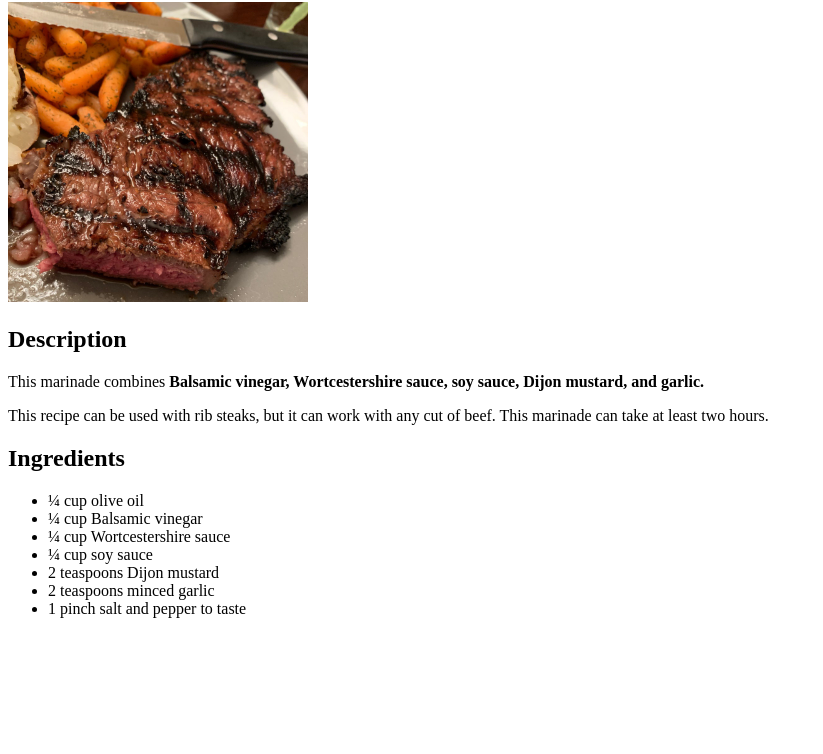
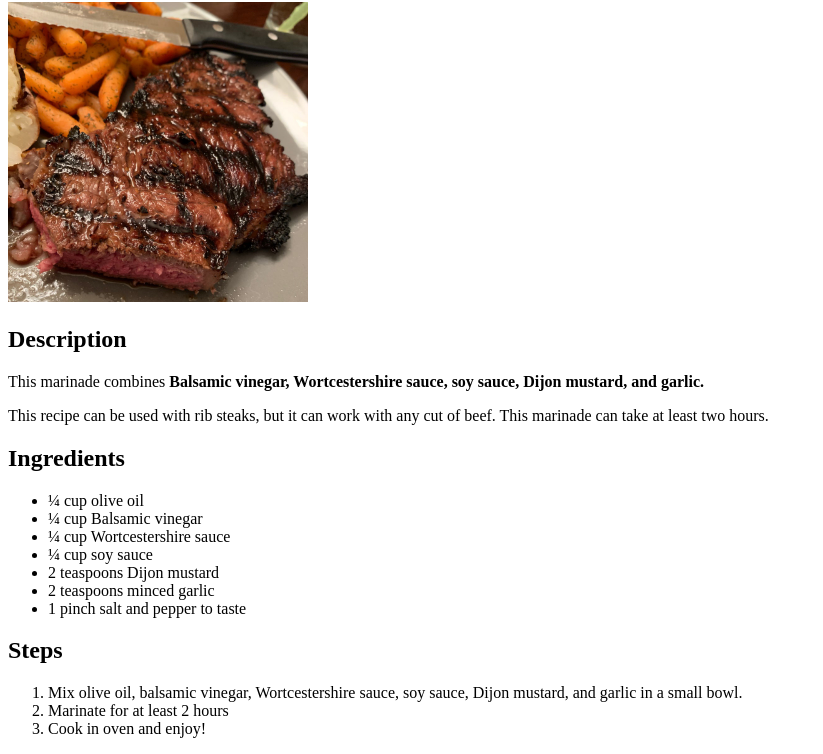
Before and after one commit to ares1345/odin-recipes, a plain HTML site: page recipes/steak-marinade.html in a window 1280 px wide. Shown: the part 78-832 px from the top of the page, without its empty margins (0-823 px from the left). Before the commit the page ends 800 px from the top, so only its background shows below. Drawn offline with Linux system fonts and the light colour scheme.

Commit message:
Add ordered list with steps for cooking

```diff
--- a/recipes/steak-marinade.html
+++ b/recipes/steak-marinade.html
@@ -22,10 +22,14 @@
             <li>2 teaspoons Dijon mustard</li>
             <li>2 teaspoons minced garlic</li>
             <li>1 pinch salt and pepper to taste</li>
-
         </ul>
 
-
+    <h2>Steps</h2>
+        <ol>
+            <li>Mix olive oil, balsamic vinegar, Wortcestershire sauce, soy sauce, Dijon mustard, and garlic in a small bowl.</li>
+            <li>Marinate for at least 2 hours</li>
+            <li>Cook in oven and enjoy!</li>
+        </ol>
 
 
 
```
